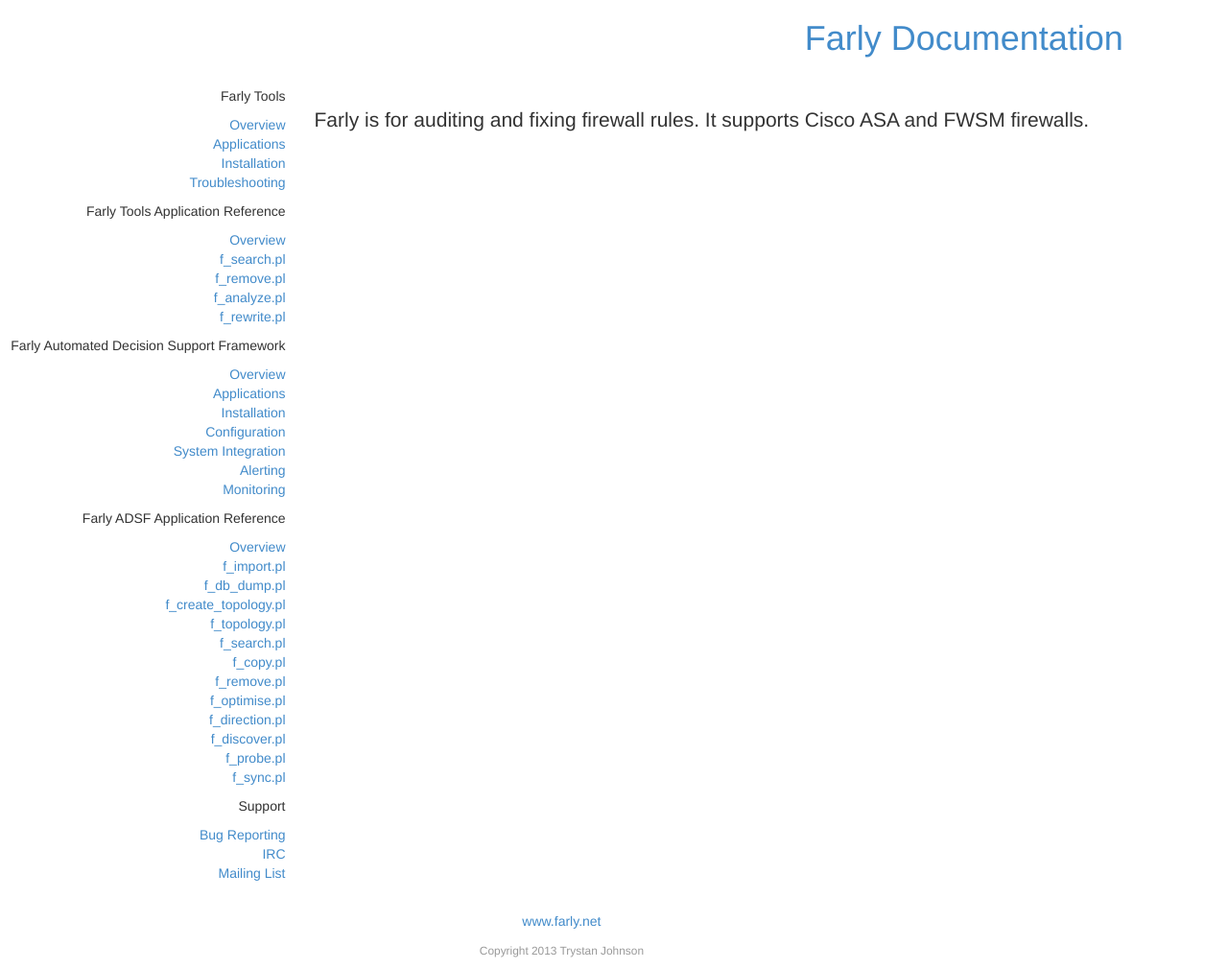
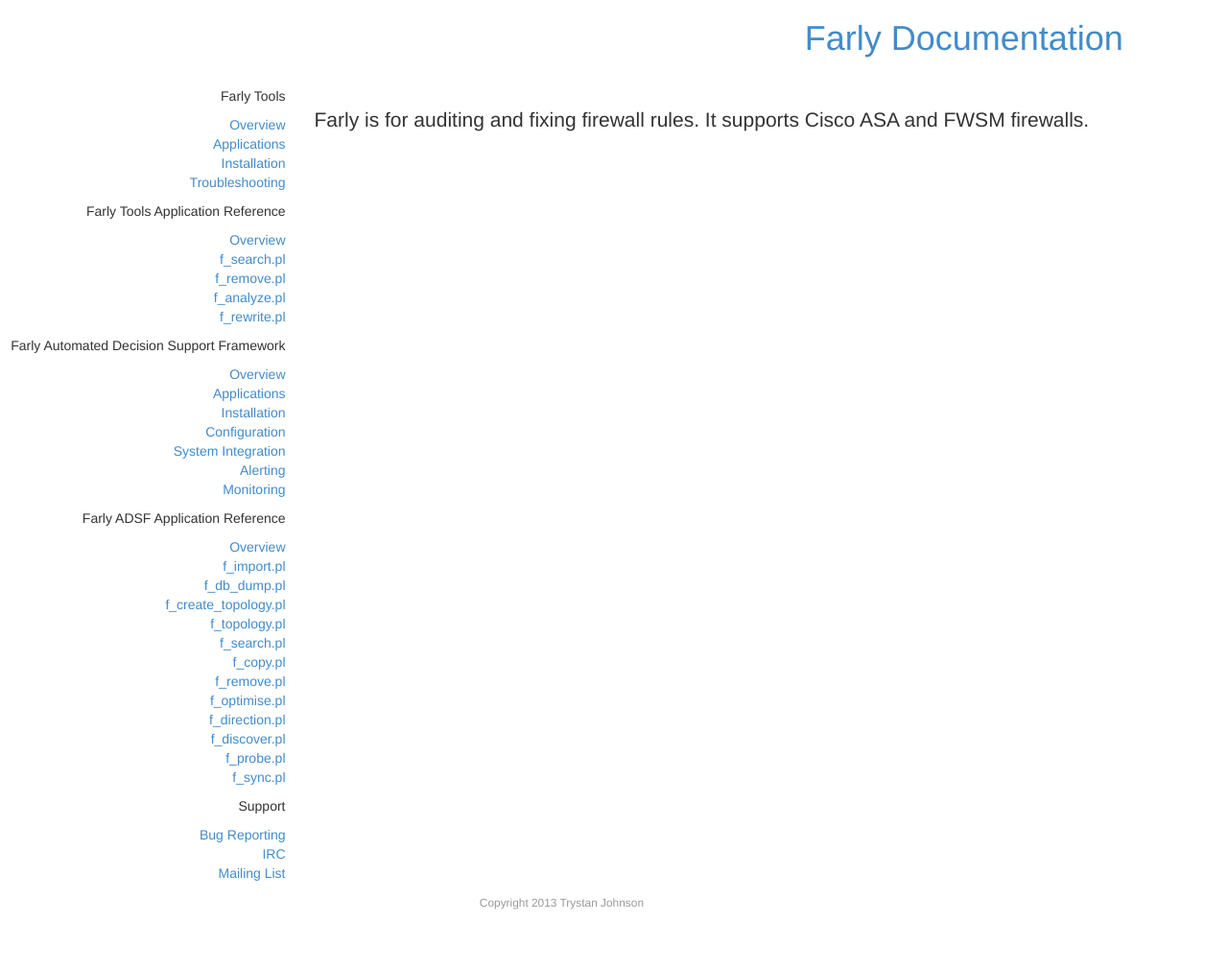
Before and after one commit to trystanzj/trystanzj.github.io, a Jekyll site: the page built from index.html, in a window 1280 px wide. Shown: the whole page at 96% size. Built offline with Jekyll 4.4.1, drawn with Linux system fonts in a browser that asks for light colours; after the commit the page ends 960 px from its top, so only the background shows below that.

Commit message:
Update default.html

```diff
--- a/_layouts/default.html
+++ b/_layouts/default.html
@@ -40,9 +40,6 @@
         <!-- footer -->
         <div class="row">
             <div class="col-sm-11">
-                <p class="text-center">
-                    <br /><a href="http://www.farly.net">www.farly.net</a>
-                </p>
                 <p class="text-muted text-center">
                     <small>Copyright 2013 Trystan Johnson</small>
                 </p>
```
